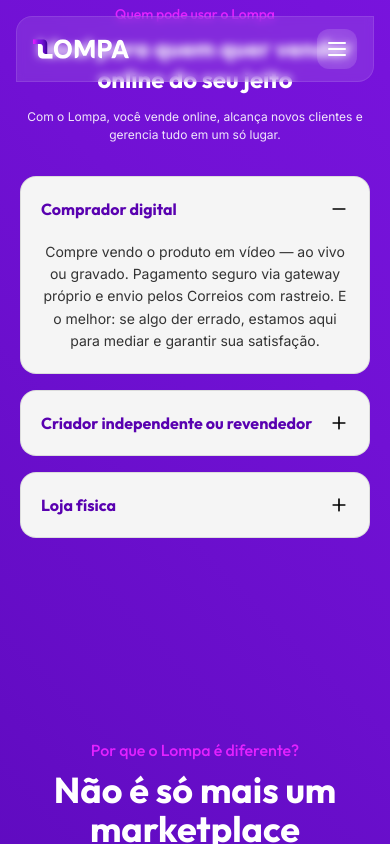
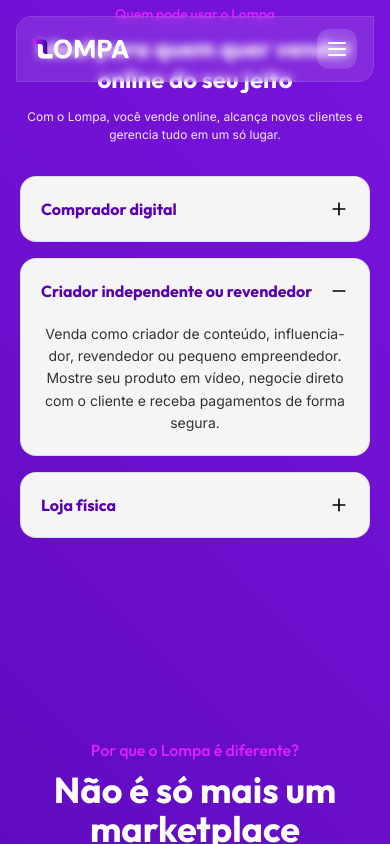
Before and after one commit to rafaelliao/landingPageLompa_Final, a Next.js app: page / in a window 390 px wide. Both pictures are taken after a click on the element "Criador independente ou revendedor". Shown: the part 2718-3562 px from the top of the page. Built offline with nearby package versions, Linux system fonts and the light colour scheme.

Commit message:
feat: accordions mobile expansíveis na seção 'Quem pode usar o Lompa'

```diff
--- a/src/app/page.tsx
+++ b/src/app/page.tsx
@@ -1,6 +1,6 @@
 'use client'
 
-import { useRef, useEffect } from 'react'
+import { useRef, useEffect, useState } from 'react'
 
 import Navigation from '@/components/Navigation'
 import Footer from '@/components/Footer'
@@ -205,6 +205,7 @@ function AboutCarousel() {
 
 function HomePageContent() {
   const { isMobile } = useResponsive()
+  const [accordion, setAccordion] = useState([true, false, false]);
 
   return (
     <MobileProvider>
@@ -337,36 +338,114 @@ function HomePageContent() {
                   Com o Lompa, você vende online, alcança novos clientes e gerencia tudo em um só lugar.
                 </p>
 
-                {/* Accordion 1 - Comprador digital (expandido) */}
+                {/* Accordion 1 - Comprador digital */}
                 <div style={{ background: '#F5F5F5', borderRadius: 16, marginBottom: 16, overflow: 'hidden', border: '1px solid rgba(0,0,0,0.1)' }}>
-                  <div style={{ padding: '20px', display: 'flex', justifyContent: 'space-between', alignItems: 'center', cursor: 'pointer' }}>
+                  <div
+                    style={{ padding: '20px', display: 'flex', justifyContent: 'space-between', alignItems: 'center', cursor: 'pointer' }}
+                    onClick={() => setAccordion([!accordion[0], false, false])}
+                  >
                     <span style={{ color: '#5901B0', fontFamily: 'Outfit, sans-serif', fontWeight: 700, fontSize: 16 }}>Comprador digital</span>
+                    {accordion[0] ? (
                       <svg width="20" height="20" viewBox="0 0 24 24" fill="none">
                         <path d="M5 12H19" stroke="#000" strokeWidth="2" strokeLinecap="round"/>
                       </svg>
+                    ) : (
+                      <svg width="20" height="20" viewBox="0 0 24 24" fill="none">
+                        <path d="M12 5V19M5 12H19" stroke="#000" strokeWidth="2" strokeLinecap="round"/>
+                      </svg>
+                    )}
                   </div>
-                  <div style={{ padding: '0 20px 20px 20px', color: '#333', fontFamily: 'Inter', fontWeight: 400, fontSize: 14, lineHeight: 1.6 }}>
+                  <div
+                    style={{
+                      padding: accordion[0] ? '0 20px 20px 20px' : '0 20px',
+                      color: '#333',
+                      fontFamily: 'Inter',
+                      fontWeight: 400,
+                      fontSize: 14,
+                      lineHeight: 1.6,
+                      maxHeight: accordion[0] ? 500 : 0,
+                      overflow: 'hidden',
+                      transition: 'max-height 0.4s cubic-bezier(0.4,0,0.2,1), padding 0.3s',
+                      opacity: accordion[0] ? 1 : 0,
+                      transitionProperty: 'max-height, opacity, padding',
+                      transitionDuration: '0.4s, 0.3s, 0.3s',
+                    }}
+                  >
                     Compre vendo o produto em vídeo — ao vivo ou gravado. Pagamento seguro via gateway próprio e envio pelos Correios com rastreio. E o melhor: se algo der errado, estamos aqui para mediar e garantir sua satisfação.
                   </div>
                 </div>
 
-                {/* Accordion 2 - Criador independente ou revendedor (colapsado) */}
-                <div style={{ background: '#F5F5F5', borderRadius: 16, marginBottom: 16, border: '1px solid rgba(0,0,0,0.1)' }}>
-                  <div style={{ padding: '20px', display: 'flex', justifyContent: 'space-between', alignItems: 'center', cursor: 'pointer' }}>
+                {/* Accordion 2 - Criador independente ou revendedor */}
+                <div style={{ background: '#F5F5F5', borderRadius: 16, marginBottom: 16, border: '1px solid rgba(0,0,0,0.1)', overflow: 'hidden' }}>
+                  <div
+                    style={{ padding: '20px', display: 'flex', justifyContent: 'space-between', alignItems: 'center', cursor: 'pointer' }}
+                    onClick={() => setAccordion([false, !accordion[1], false])}
+                  >
                     <span style={{ color: '#5901B0', fontFamily: 'Outfit, sans-serif', fontWeight: 700, fontSize: 16 }}>Criador independente ou revendedor</span>
+                    {accordion[1] ? (
+                      <svg width="20" height="20" viewBox="0 0 24 24" fill="none">
+                        <path d="M5 12H19" stroke="#000" strokeWidth="2" strokeLinecap="round"/>
+                      </svg>
+                    ) : (
                       <svg width="20" height="20" viewBox="0 0 24 24" fill="none">
                         <path d="M12 5V19M5 12H19" stroke="#000" strokeWidth="2" strokeLinecap="round"/>
                       </svg>
+                    )}
+                  </div>
+                  <div
+                    style={{
+                      padding: accordion[1] ? '0 20px 20px 20px' : '0 20px',
+                      color: '#333',
+                      fontFamily: 'Inter',
+                      fontWeight: 400,
+                      fontSize: 14,
+                      lineHeight: 1.6,
+                      maxHeight: accordion[1] ? 500 : 0,
+                      overflow: 'hidden',
+                      transition: 'max-height 0.4s cubic-bezier(0.4,0,0.2,1), padding 0.3s',
+                      opacity: accordion[1] ? 1 : 0,
+                      transitionProperty: 'max-height, opacity, padding',
+                      transitionDuration: '0.4s, 0.3s, 0.3s',
+                    }}
+                  >
+                    Venda como criador de conteúdo, influenciador, revendedor ou pequeno empreendedor. Mostre seu produto em vídeo, negocie direto com o cliente e receba pagamentos de forma segura.
                   </div>
                 </div>
 
-                {/* Accordion 3 - Loja física (colapsado) */}
-                <div style={{ background: '#F5F5F5', borderRadius: 16, marginBottom: 16, border: '1px solid rgba(0,0,0,0.1)' }}>
-                  <div style={{ padding: '20px', display: 'flex', justifyContent: 'space-between', alignItems: 'center', cursor: 'pointer' }}>
+                {/* Accordion 3 - Loja física */}
+                <div style={{ background: '#F5F5F5', borderRadius: 16, marginBottom: 16, border: '1px solid rgba(0,0,0,0.1)', overflow: 'hidden' }}>
+                  <div
+                    style={{ padding: '20px', display: 'flex', justifyContent: 'space-between', alignItems: 'center', cursor: 'pointer' }}
+                    onClick={() => setAccordion([false, false, !accordion[2]])}
+                  >
                     <span style={{ color: '#5901B0', fontFamily: 'Outfit, sans-serif', fontWeight: 700, fontSize: 16 }}>Loja física</span>
+                    {accordion[2] ? (
+                      <svg width="20" height="20" viewBox="0 0 24 24" fill="none">
+                        <path d="M5 12H19" stroke="#000" strokeWidth="2" strokeLinecap="round"/>
+                      </svg>
+                    ) : (
                       <svg width="20" height="20" viewBox="0 0 24 24" fill="none">
                         <path d="M12 5V19M5 12H19" stroke="#000" strokeWidth="2" strokeLinecap="round"/>
                       </svg>
+                    )}
+                  </div>
+                  <div
+                    style={{
+                      padding: accordion[2] ? '0 20px 20px 20px' : '0 20px',
+                      color: '#333',
+                      fontFamily: 'Inter',
+                      fontWeight: 400,
+                      fontSize: 14,
+                      lineHeight: 1.6,
+                      maxHeight: accordion[2] ? 500 : 0,
+                      overflow: 'hidden',
+                      transition: 'max-height 0.4s cubic-bezier(0.4,0,0.2,1), padding 0.3s',
+                      opacity: accordion[2] ? 1 : 0,
+                      transitionProperty: 'max-height, opacity, padding',
+                      transitionDuration: '0.4s, 0.3s, 0.3s',
+                    }}
+                  >
+                    Traga sua loja física para o digital! Alcance novos públicos, mostre seus produtos em vídeo e aumente suas vendas com a credibilidade do Lompa.
                   </div>
                 </div>
               </div>
```
Lines whose indentation alone changed are shown as unchanged.
